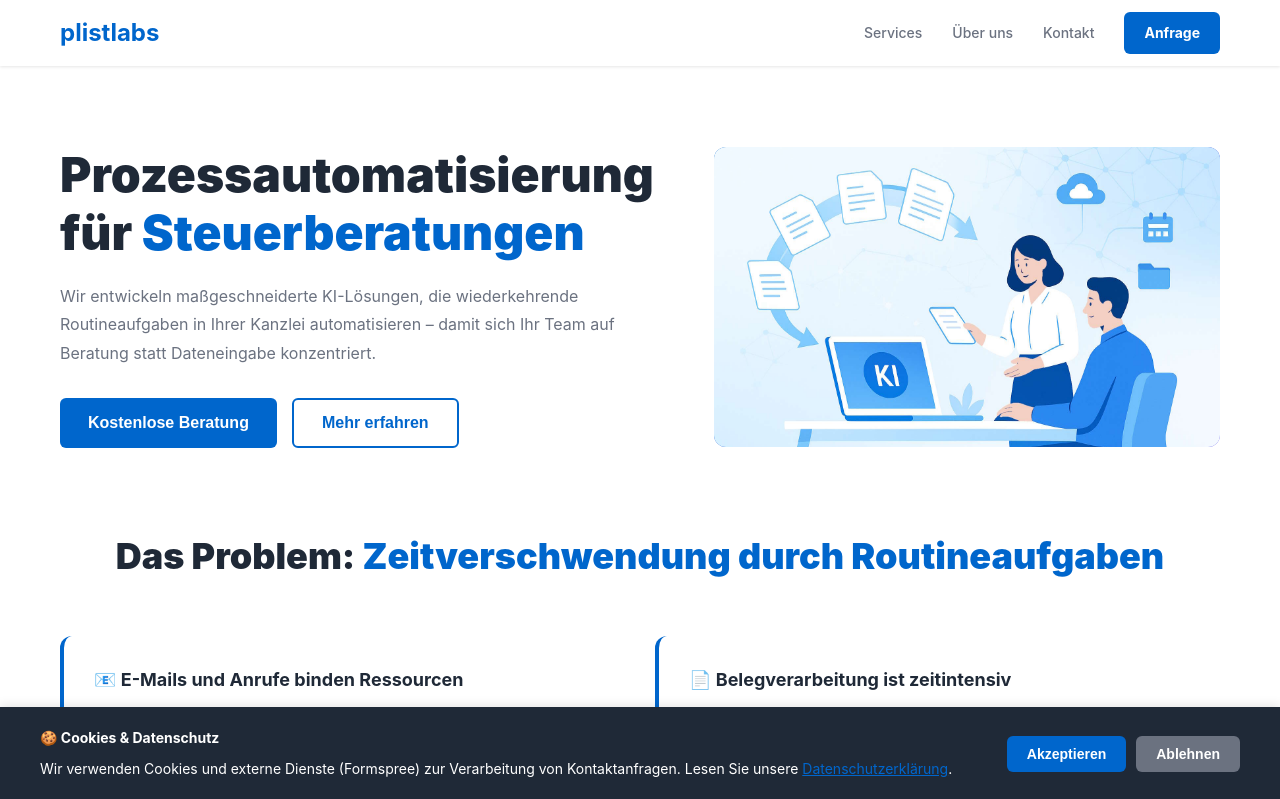
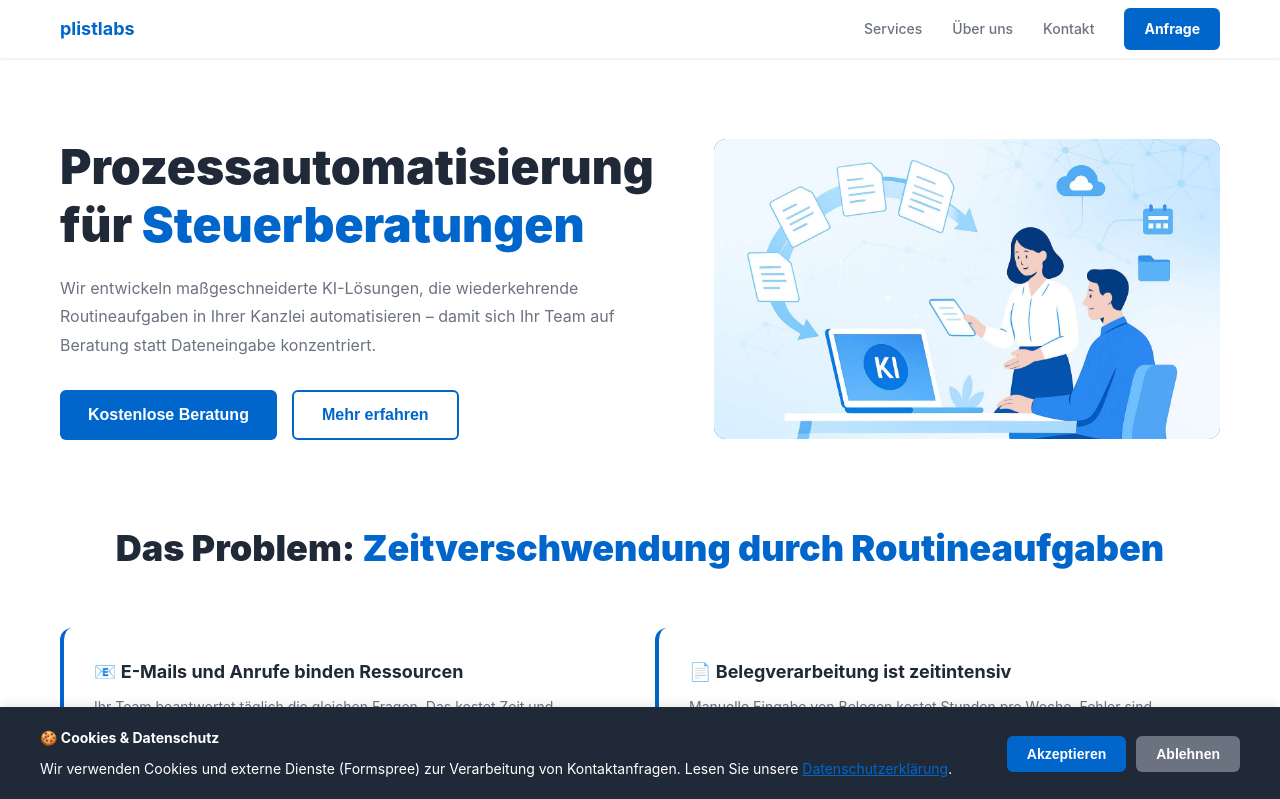
Before and after one commit to plistlabs/plistlabs-website, a Vue app: page / in a window 1280 px wide. Shown: the top 799 px of the page. Built offline with nearby package versions, Linux system fonts and the light colour scheme.

Commit message:
- bugfix logo

```diff
--- a/index.html
+++ b/index.html
@@ -27,7 +27,7 @@
     /* Header */
     header {
       background-color: #ffffff;
-      padding: 12px 0;
+      padding: 8px 0;
       position: sticky;
       top: 0;
       z-index: 100;
@@ -41,7 +41,7 @@
     }
 
     .logo {
-      font-size: 24px;
+      font-size: 18px;
       font-weight: bold;
       color: #0066cc;
       text-decoration: none;
--- a/src/App.vue
+++ b/src/App.vue
@@ -39,7 +39,7 @@
             <p>Wir entwickeln maßgeschneiderte KI-Lösungen, die wiederkehrende Routineaufgaben in Ihrer Kanzlei automatisieren – damit sich Ihr Team auf Beratung statt Dateneingabe konzentriert.</p>
             <div class="hero-buttons">
               <button class="btn-primary" @click="scrollToContact">Kostenlose Beratung</button>
-              <button class="btn-secondary">Mehr erfahren</button>
+              <button class="btn-secondary" @click="scrollToServices">Mehr erfahren</button>
             </div>
           </div>
           <div class="hero-image">
@@ -487,6 +487,12 @@ export default {
         contactSection.scrollIntoView({ behavior: 'smooth' });
       }
     },
+    scrollToServices() {
+      const servicesSection = document.getElementById('services');
+      if (servicesSection) {
+        servicesSection.scrollIntoView({ behavior: 'smooth' });
+      }
+    },
     async submitForm() {
       // Überprüfe Cookie-Consent
       const cookieConsent = localStorage.getItem('plistlabs-cookie-consent');
```
